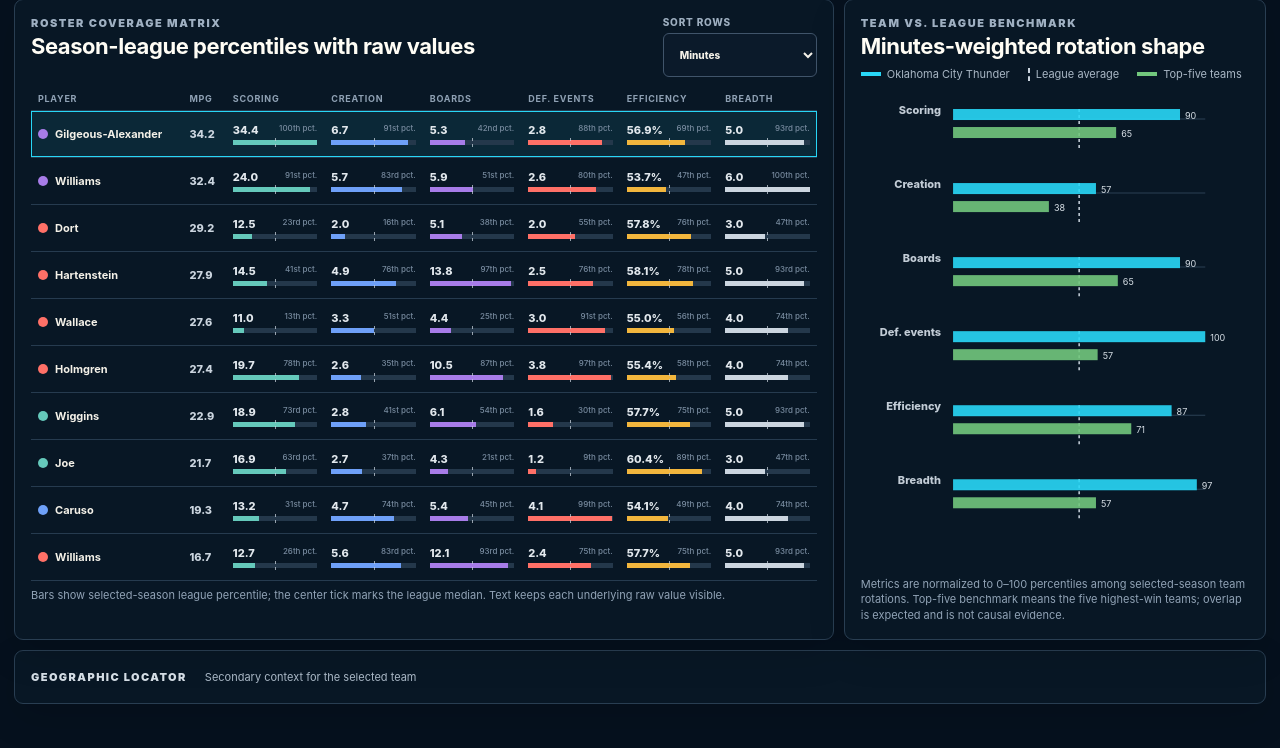
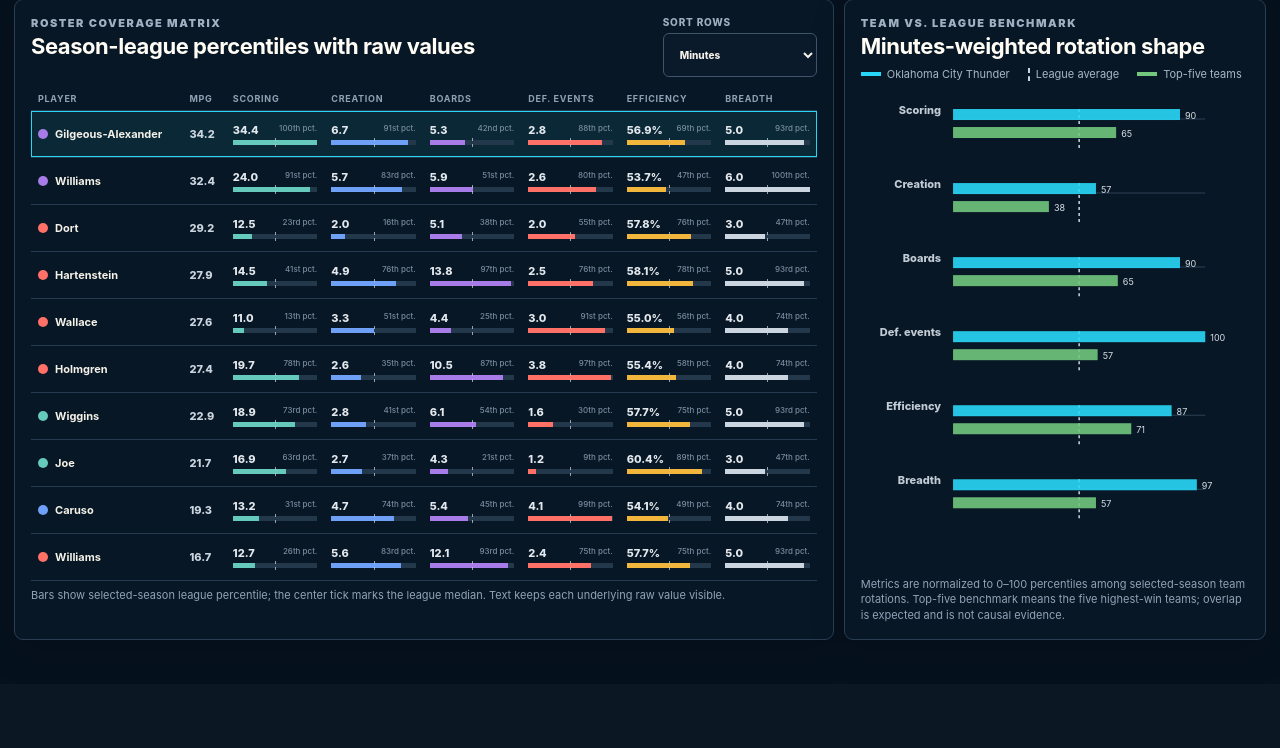
Before and after one commit to kennydolgin/nba-project, a Flask app: page /map in a window 1280 px wide. Shown: the part 1248-1996 px from the top of the page. After the commit the page ends 1888 px from the top, so only its background shows below. Run offline with Flask 3, Linux system fonts and the light colour scheme.

Commit message:
Remove team geographic locator

```diff
--- a/static/js/team_explorer.js
+++ b/static/js/team_explorer.js
@@ -192,7 +192,6 @@
     renderPlayerTray();
     renderCoverage();
     renderBenchmark();
-    renderGeography();
     renderTabs();
     writeUrl(!!pushHistory);
   }
@@ -538,11 +537,6 @@
     return { code: code, raw: raw, percentiles: {} };
   }
 
-  function renderGeography() {
-    var meta = teamMeta[state.team] || [state.team, "Location not listed", "—"];
-    document.getElementById("teamLocation").innerHTML = '<span class="state-badge" aria-hidden="true">' + escapeHtml(meta[2]) + '</span><div><strong>' + escapeHtml(meta[0]) + "</strong><p>" + escapeHtml(meta[1]) + "</p><small>Geography is orientation only and is not part of the roster-shape analysis.</small></div>";
-  }
-
   function renderTabs() {
     document.body.setAttribute("data-active-tab", state.tab);
     document.querySelectorAll("#analysisTabs [data-tab]").forEach(function (button) {
--- a/templates/map.html
+++ b/templates/map.html
@@ -156,16 +156,11 @@
       </section>
     </div>
 
-    <details class="geography-locator" id="geographyLocator">
-      <summary><span>Geographic locator</span><small>Secondary context for the selected team</small></summary>
-      <div id="teamLocation" class="team-location"></div>
-    </details>
-
     <div id="rosterLoadError" class="load-error roster-load-error" role="alert" hidden></div>
   </main>
 
   <div id="tooltip" role="status" aria-live="polite"></div>
   <script src="{{ url_for('static', filename='vendor/d3.v7.min.js') }}?v=rosterlab1"></script>
-  <script src="{{ url_for('static', filename='js/team_explorer.js') }}?v=rosterlab1"></script>
+  <script src="{{ url_for('static', filename='js/team_explorer.js') }}?v=rosterlab2"></script>
 </body>
 </html>
--- a/templates/methodology.html
+++ b/templates/methodology.html
@@ -243,7 +243,7 @@
         <h2>Minutes-weighted roster shape</h2>
         <p>For every selected-season team, the benchmark takes a minutes-weighted average across its 10 highest-minute player rows for scoring, creation, rebounding, defensive events, efficiency, and role breadth.</p>
         <p>Each team metric is converted to a 0–100 percentile among that season's teams. The selected team is compared with the league midpoint, the average percentile of the five highest-win teams, and an optional second team.</p>
-        <p>The benchmark describes roster shape and overlap. It does not claim that a shape caused winning. The collapsed geographic locator supplies orientation only and is not an analytical input.</p>
+        <p>The benchmark describes roster shape and overlap. It does not claim that a shape caused winning.</p>
       </article>
     </section>
 
```
